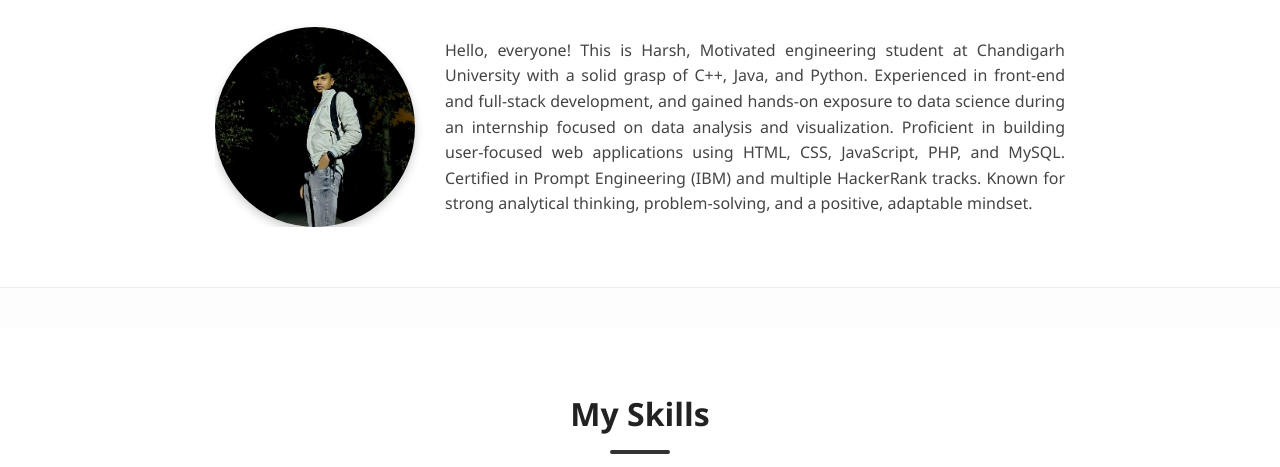
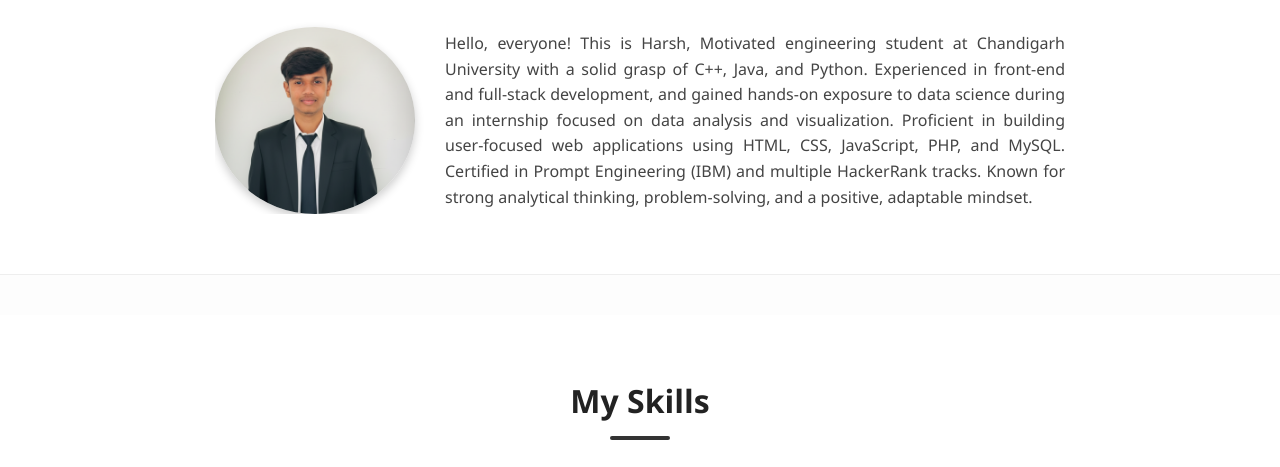
Before and after one commit to harshranjan0522/Portfolio, a plain HTML site: page index.html in a window 1280 px wide. Shown: the part 611-1078 px from the top of the page. Drawn offline with Linux system fonts and the light colour scheme.

Commit message:
Update profile image and project details in index.html
Updated profile image and modified project descriptions.

```diff
--- a/index.html
+++ b/index.html
@@ -36,7 +36,7 @@
         <div class="container">
             <h2>About Me</h2>
             <div class="content">
-                <img src="profile.jpg" alt="Profile Image">
+                <img src="Formal Image.png" alt="Profile Image">
                 <p>Hello, everyone! This is Harsh, Motivated engineering student at Chandigarh University with a solid
                     grasp of C++, Java, and Python. Experienced in front-end and full-stack development, and gained
                     hands-on exposure to data science during an internship focused on data analysis and visualization.
```
